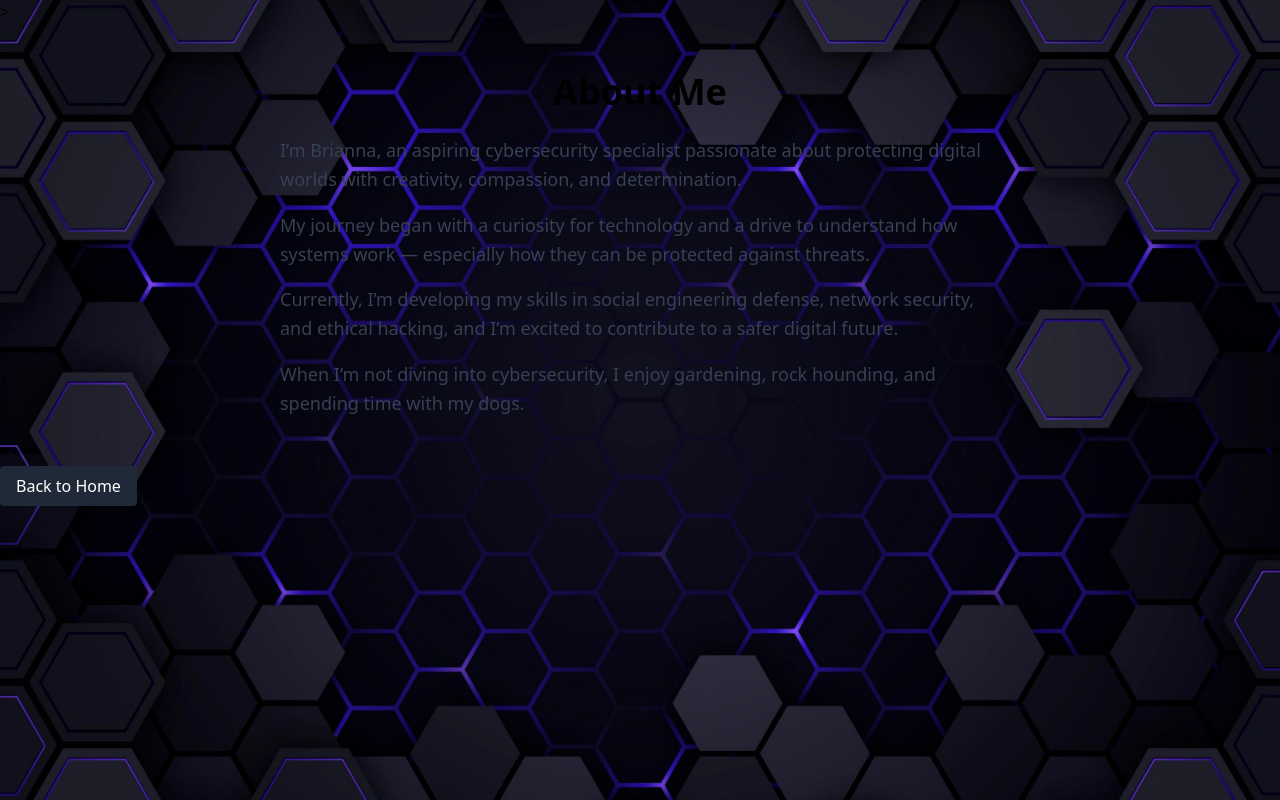
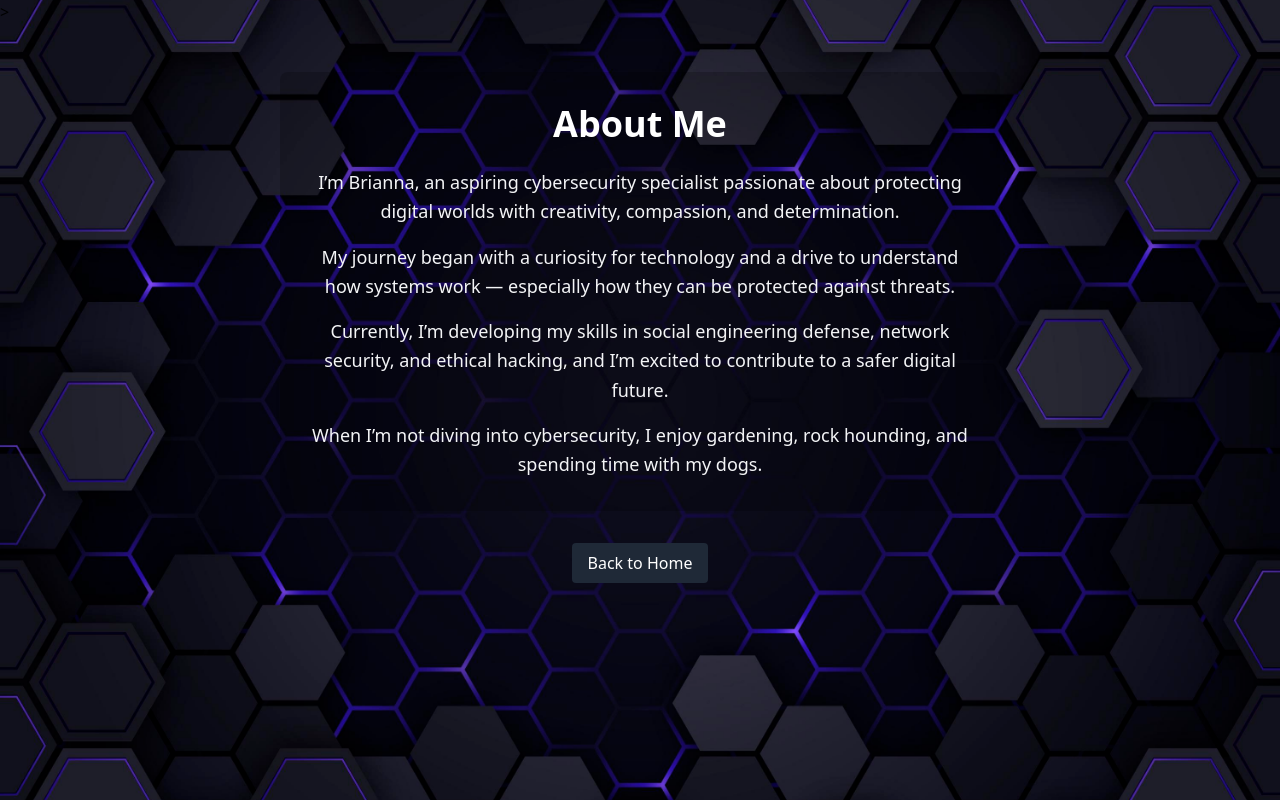
Before and after one commit to brickey-cypher/rickeyportfolio, an Astro site: page /about in a window 1280 px wide. Built offline with nearby package versions, Linux system fonts and the light colour scheme; Astro itself is replaced by a stand-in of ours.

Commit message:
adjusting color cont.

```diff
--- a/src/pages/about.astro
+++ b/src/pages/about.astro
@@ -4,30 +4,34 @@ import Layout from '../layouts/Layout.astro'
 
 <Layout title="About | Brianna Marie Rickey">
   <main class="max-w-3xl mx-auto py-12 px-6">
-    <h1 class="text-4xl font-bold mb-6 text-center">About Me</h1>
-    <section class="text-gray-700 text-lg leading-relaxed space-y-4">
+    <section class="text-center bg-black bg-opacity-20 rounded-lg p-8">
+      <h1 class="text-4xl font-bold mb-6 text-white">About Me</h1>
+      <div class="text-lg leading-relaxed space-y-4 text-gray-100">
         <p>
-        I’m Brianna, an aspiring cybersecurity specialist passionate about protecting digital worlds
-        with creativity, compassion, and determination.
+          I’m Brianna, an aspiring cybersecurity specialist passionate about protecting digital
+          worlds with creativity, compassion, and determination.
         </p>
         <p>
-        My journey began with a curiosity for technology and a drive to understand how systems work
-        — especially how they can be protected against threats.
+          My journey began with a curiosity for technology and a drive to understand how systems
+          work — especially how they can be protected against threats.
         </p>
         <p>
           Currently, I’m developing my skills in social engineering defense, network security, and
           ethical hacking, and I’m excited to contribute to a safer digital future.
         </p>
         <p>
-        When I’m not diving into cybersecurity, I enjoy gardening, rock hounding, and spending time
-        with my dogs.
+          When I’m not diving into cybersecurity, I enjoy gardening, rock hounding, and spending
+          time with my dogs.
         </p>
+      </div>
     </section>
-  </main>
+    <div class="mt-8 text-center">
       <a
         href="/"
         class="inline-block bg-gray-800 text-white px-4 py-2 rounded hover:bg-gray-900 transition"
       >
         Back to Home
       </a>
+    </div>
+  </main>
 </Layout>
```
Lines whose indentation alone changed are shown as unchanged.
